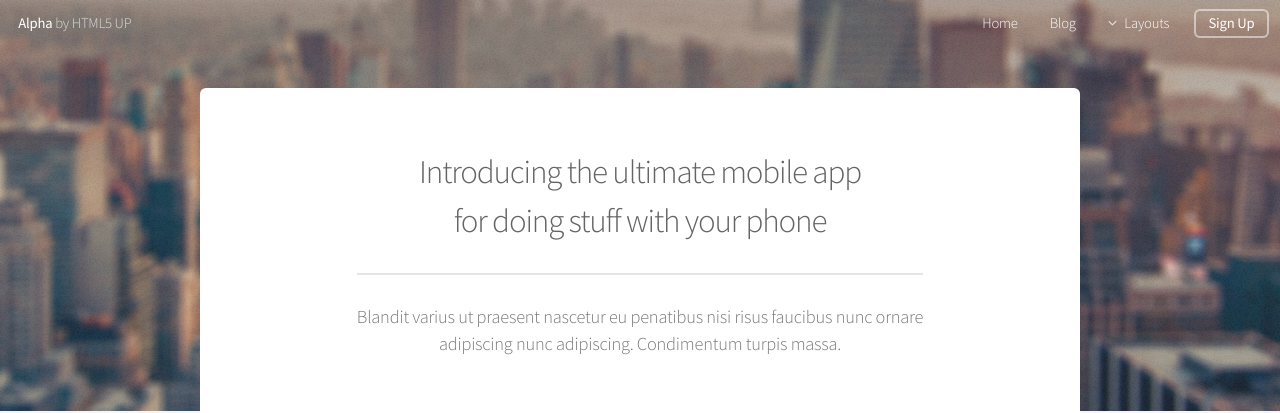
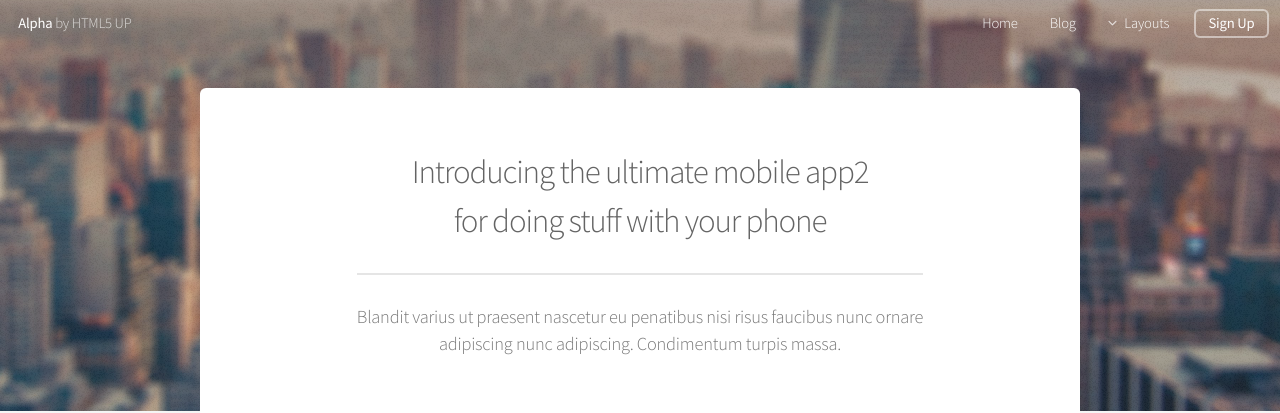
Before and after one commit to old-jekyll-templates/Alpha-Jekyll-Theme, a Jekyll site: the page built from index.html, in a window 1280 px wide. Shown: the top 413 px of the page. Built offline with Jekyll 4.4.1, drawn with Linux system fonts in a browser that asks for light colours; the list of posts is cut into pages by our own code.

Commit message:
Updated 'index.html' via CloudCannon

```diff
--- a/index.html
+++ b/index.html
@@ -4,7 +4,7 @@ layout: default
 ---
 <section class="box special">
 	<header class="major">
-		<h2>Introducing the ultimate mobile app
+		<h2>Introducing the ultimate mobile app2
 		<br />
 		for doing stuff with your phone</h2>
 		<p>Blandit varius ut praesent nascetur eu penatibus nisi risus faucibus nunc ornare<br />
```
